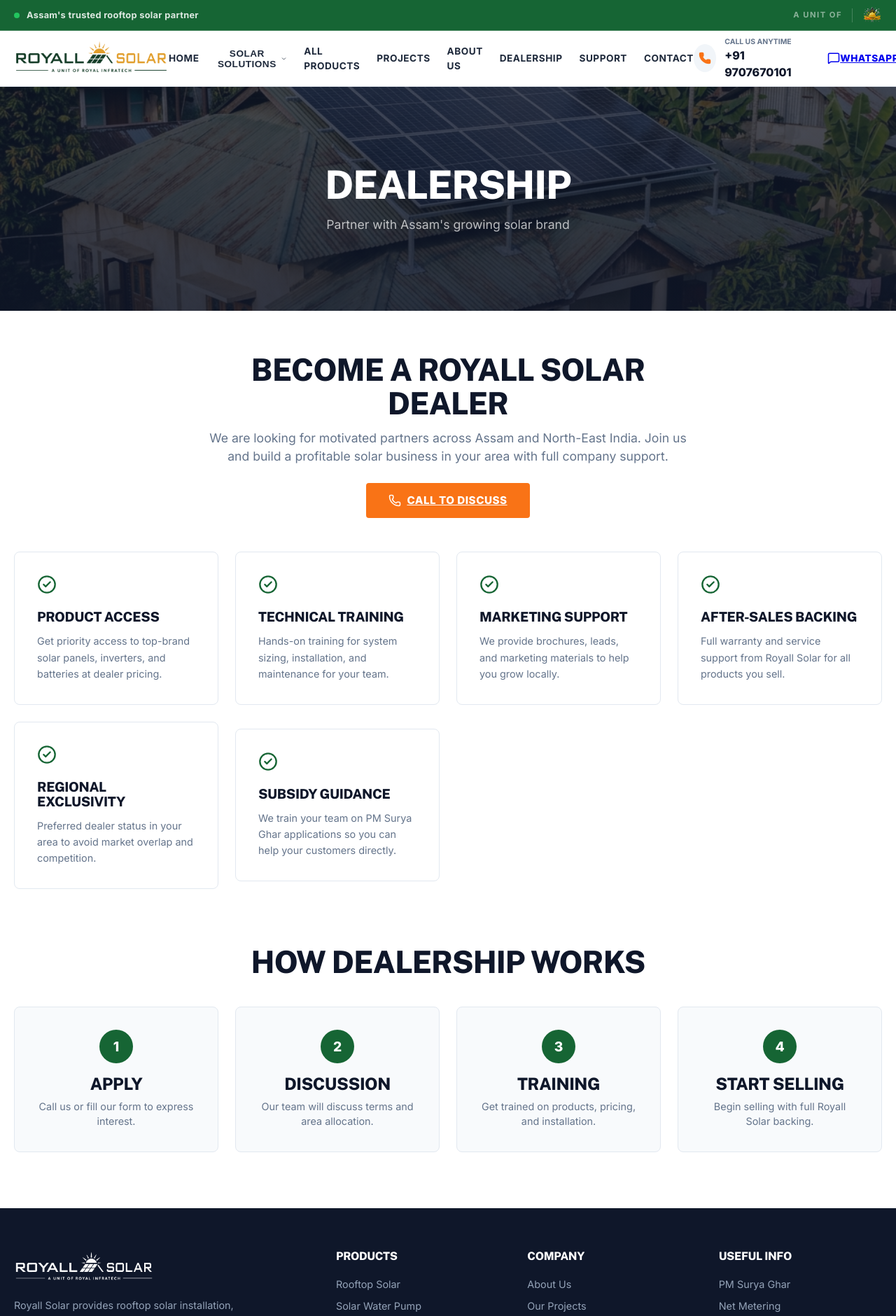
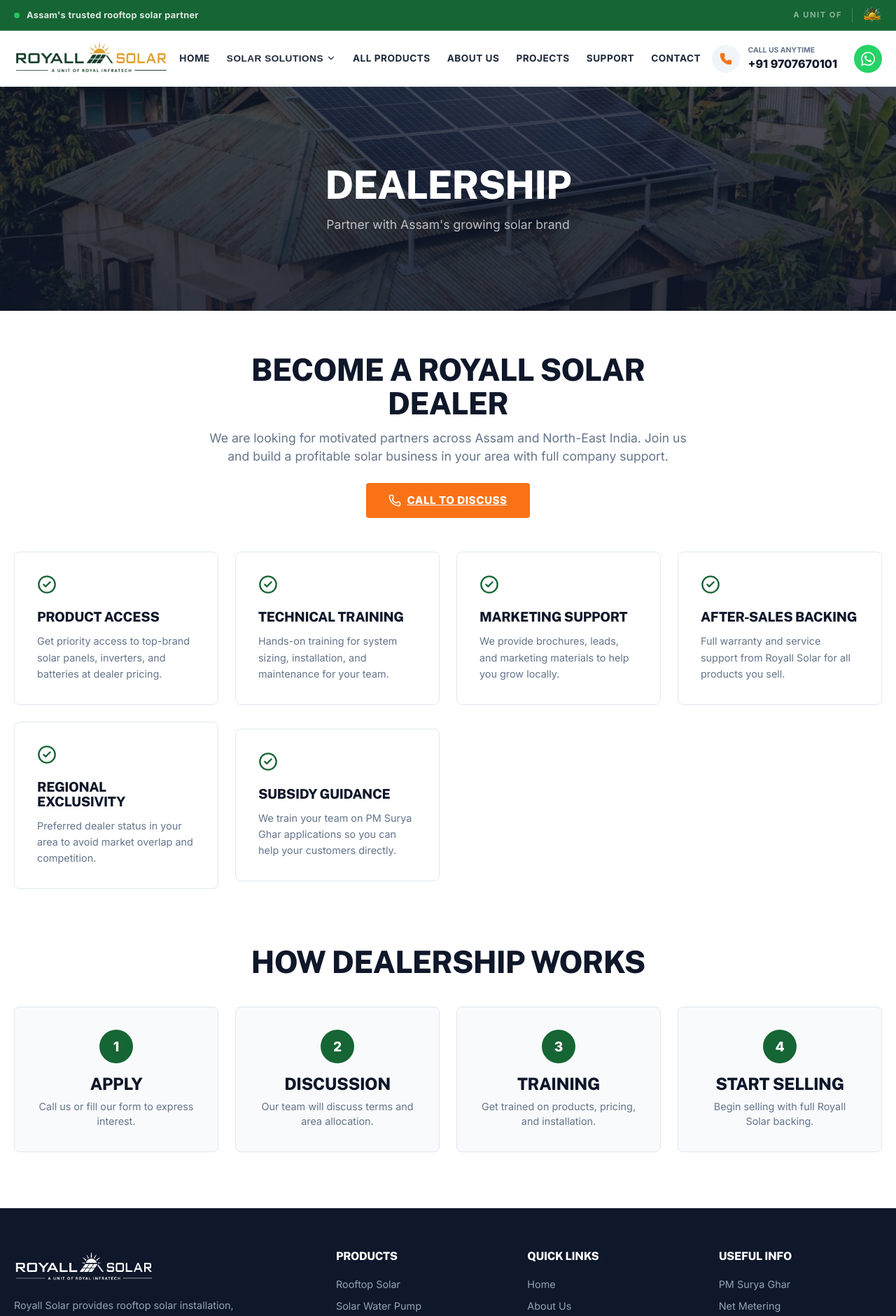
Before and after one commit to benigogoi/royall-solar, a React (Vite) app: page /clients in a window 1280 px wide. Shown: the top 1880 px of the page at 70% size. Built offline with nearby package versions, Linux system fonts and the light colour scheme.

Commit message:
updated the navbar

```diff
--- a/src/components/Clients.jsx
+++ b/src/components/Clients.jsx
@@ -1,4 +1,5 @@
 import React from 'react';
+import { Link } from 'react-router-dom';
 import './Clients.css';
 
 const Clients = () => {
@@ -79,6 +80,12 @@
           ))}
         </div>
 
+        <div style={{ textAlign: 'center', marginTop: '40px' }}>
+          <Link to="/projects" className="btn btn-primary" style={{ textDecoration: 'none', display: 'inline-block' }}>
+            View All Projects
+          </Link>
+        </div>
+
       </div>
     </section>
   );
--- a/src/components/ContactSection.jsx
+++ b/src/components/ContactSection.jsx
@@ -1,3 +1,4 @@
+import { Link } from 'react-router-dom';
 import './ContactSection.css';
 import { Phone, Mail, MapPin, Send } from 'lucide-react';
 import { contactDetails } from '../data/siteContent';
@@ -91,6 +92,11 @@
                 <button type="submit" className="form-submit-btn">
                   GET STARTED TODAY <Send size={18} />
                 </button>
+                <div style={{ textAlign: 'center', marginTop: '16px' }}>
+                  <Link to="/projects" style={{ color: 'var(--accent-primary)', fontWeight: 700, textDecoration: 'underline', fontSize: '0.95rem' }}>
+                    Explore Our Projects
+                  </Link>
+                </div>
               </form>
             </div>
           </div>
--- a/src/components/Footer.jsx
+++ b/src/components/Footer.jsx
@@ -34,12 +34,14 @@
         </div>
 
         <div className="footer-links">
-          <h4>Company</h4>
+          <h4>Quick Links</h4>
+          <Link to="/">Home</Link>
           <Link to="/about">About Us</Link>
-          <Link to="/projects">Our Projects</Link>
+          <Link to="/products">Products</Link>
+          <Link to="/projects">Projects</Link>
           <Link to="/dealership">Dealership</Link>
           <Link to="/support">Support</Link>
-          <Link to="/contact">Contact Us</Link>
+          <Link to="/contact">Contact</Link>
         </div>
 
         <div className="footer-links">
--- a/src/components/Navbar.jsx
+++ b/src/components/Navbar.jsx
@@ -56,9 +56,8 @@
           </div>
 
           <Link to="/products" className={location.pathname === '/products' ? 'active' : ''}>All Products</Link>
+          <Link to="/about" className={location.pathname === '/about' ? 'active' : ''}>About Us</Link>
           <Link to="/projects" className={location.pathname === '/projects' ? 'active' : ''}>Projects</Link>
-          <Link to="/about" className={location.pathname === '/about' ? 'active' : ''}>About Us</Link>
-          <Link to="/dealership" className={location.pathname === '/dealership' ? 'active' : ''}>Dealership</Link>
           <Link to="/support" className={location.pathname === '/support' ? 'active' : ''}>Support</Link>
           <Link to="/contact" className={location.pathname === '/contact' ? 'active' : ''}>Contact</Link>
 
@@ -82,8 +81,29 @@
               <strong>{contactDetails.mobilePhone}</strong>
             </div>
           </a>
-          <a href={`https://wa.me/${contactDetails.whatsapp.replace(/\D/g, '')}`} target="_blank" rel="noopener noreferrer" className="btn btn-wa btn-sm">
-            <MessageSquare size={18} /> WhatsApp
+          <a
+            href={`https://wa.me/${contactDetails.whatsapp.replace(/\D/g, '')}`}
+            target="_blank"
+            rel="noopener noreferrer"
+            className="btn btn-wa"
+            style={{
+              width: '40px',
+              height: '40px',
+              borderRadius: '50%',
+              display: 'flex',
+              alignItems: 'center',
+              justifyContent: 'center',
+              padding: 0,
+              minWidth: '40px',
+              background: '#25d366',
+              color: '#fff',
+              border: 'none'
+            }}
+            title="Chat on WhatsApp"
+          >
+            <svg width="20" height="20" viewBox="0 0 24 24" fill="currentColor">
+              <path d="M17.472 14.382c-.297-.149-1.758-.867-2.03-.967-.273-.099-.471-.148-.67.15-.197.297-.767.966-.94 1.164-.173.199-.347.223-.644.075-.297-.15-1.255-.463-2.39-1.475-.883-.788-1.48-1.761-1.653-2.059-.173-.297-.018-.458.13-.606.134-.133.298-.347.446-.52.149-.174.198-.298.298-.497.099-.198.05-.371-.025-.52-.075-.149-.669-1.612-.916-2.207-.242-.579-.487-.5-.669-.51-.173-.008-.371-.01-.57-.01-.198 0-.52.074-.792.372-.272.297-1.04 1.016-1.04 2.479 0 1.462 1.065 2.875 1.213 3.074.149.198 2.096 3.2 5.077 4.487.709.306 1.262.489 1.694.625.712.227 1.36.195 1.871.118.571-.085 1.758-.719 2.006-1.413.248-.694.248-1.289.173-1.413-.074-.124-.272-.198-.57-.347m-5.421 7.403h-.004a9.87 9.87 0 01-5.031-1.378l-.361-.214-3.741.982.998-3.648-.235-.374a9.86 9.86 0 01-1.51-5.26c.001-5.45 4.436-9.884 9.888-9.884 2.64 0 5.122 1.03 6.988 2.898a9.825 9.825 0 012.893 6.994c-.003 5.45-4.437 9.884-9.885 9.884m8.413-18.297A11.815 11.815 0 0012.05 0C5.495 0 .16 5.335.157 11.892c0 2.096.547 4.142 1.588 5.945L.057 24l6.305-1.654a11.882 11.882 0 005.683 1.448h.005c6.554 0 11.89-5.335 11.893-11.893a11.821 11.821 0 00-3.48-8.413z"/>
+            </svg>
           </a>
         </div>
 
```
